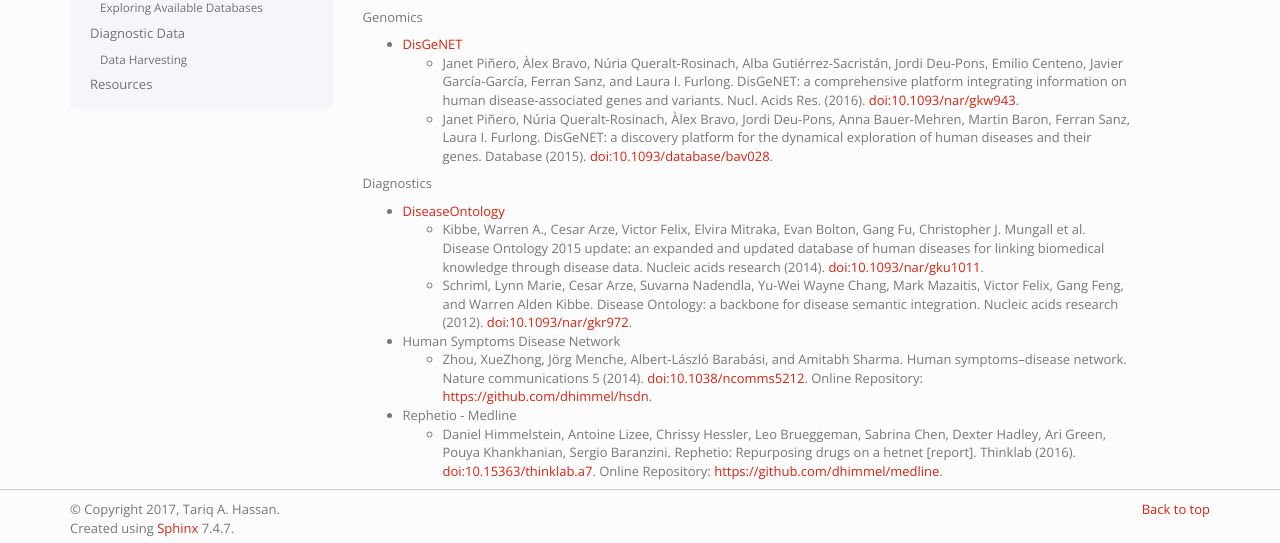
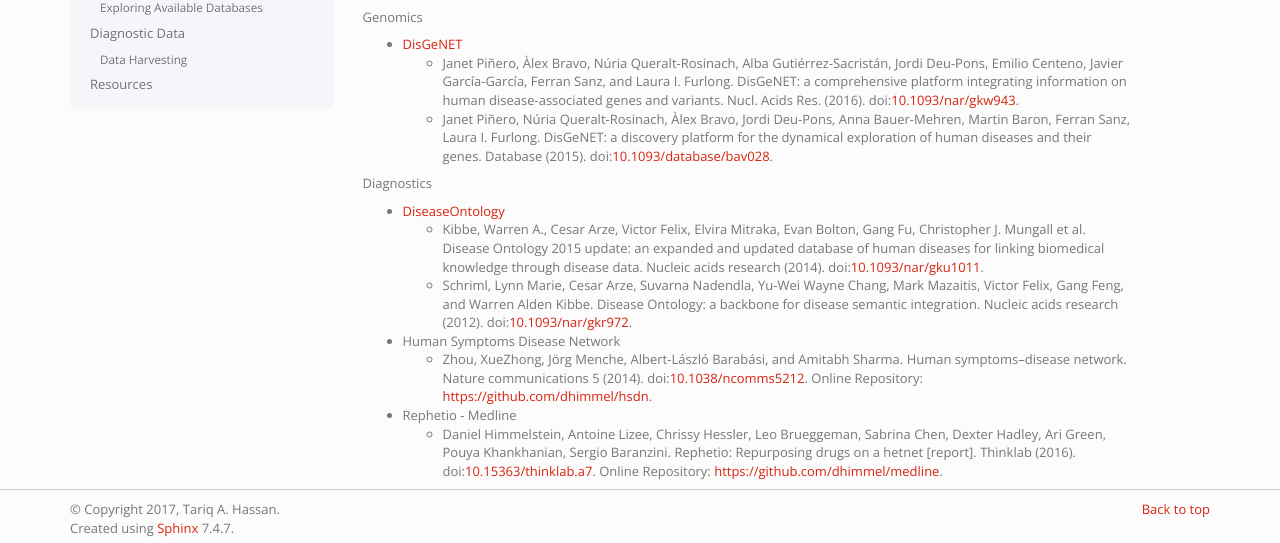
Before and after one commit to TariqAHassan/BioVida, a Sphinx documentation site: the page built from docs/GettingStarted.rst, in a window 1280 px wide and 900 px high, scrolled down 3377 px. Shown: the part 354-897 px from the top of the window. Built offline with Sphinx 7.4.7, drawn with Linux system fonts in a browser that asks for light colours.

Commit message:
Update Docs

```diff
--- a/docs/GettingStarted.rst
+++ b/docs/GettingStarted.rst
@@ -271,13 +271,13 @@
       García-García, Ferran Sanz, and Laura I. Furlong. DisGeNET: a
       comprehensive platform integrating information on human
       disease-associated genes and variants. Nucl. Acids Res. (2016).
-      `doi:10.1093/nar/gkw943 <https://doi.org/10.1093/nar/gkw943>`__.
+      doi:`10.1093/nar/gkw943 <https://doi.org/10.1093/nar/gkw943>`__.
 
    -  Janet Piñero, Núria Queralt-Rosinach, Àlex Bravo, Jordi Deu-Pons,
       Anna Bauer-Mehren, Martin Baron, Ferran Sanz, Laura I. Furlong.
       DisGeNET: a discovery platform for the dynamical exploration of
       human diseases and their genes. Database (2015).
-      `doi:10.1093/database/bav028 <https://doi.org/10.1093/database/bav028>`__.
+      doi:`10.1093/database/bav028 <https://doi.org/10.1093/database/bav028>`__.
 
 Diagnostics
 
@@ -286,21 +286,21 @@
   - Kibbe, Warren A., Cesar Arze, Victor Felix, Elvira Mitraka, Evan Bolton, Gang Fu, Christopher J. Mungall et al.
     Disease Ontology 2015 update: an expanded and updated database of human diseases for linking biomedical
     knowledge through disease data. Nucleic acids research (2014).
-    `doi:10.1093/nar/gku1011 <https://doi.org/10.1093/nar/gkw943>`__.
+    doi:`10.1093/nar/gku1011 <https://doi.org/10.1093/nar/gkw943>`__.
 
   - Schriml, Lynn Marie, Cesar Arze, Suvarna Nadendla, Yu-Wei Wayne Chang, Mark Mazaitis, Victor Felix, Gang Feng,
     and Warren Alden Kibbe. Disease Ontology: a backbone for disease semantic integration. Nucleic acids research (2012).
-    `doi:10.1093/nar/gkr972 <https://doi.org/10.1093/nar/gkr972>`__.
+    doi:`10.1093/nar/gkr972 <https://doi.org/10.1093/nar/gkr972>`__.
 
 - Human Symptoms Disease Network
 
   - Zhou, XueZhong, Jörg Menche, Albert-László Barabási, and Amitabh Sharma. Human symptoms–disease network.
-    Nature communications 5 (2014). `doi:10.1038/ncomms5212 <http://www.nature.com/articles/ncomms5212>`__.
+    Nature communications 5 (2014). doi:`10.1038/ncomms5212 <http://www.nature.com/articles/ncomms5212>`__.
     Online Repository: https://github.com/dhimmel/hsdn.
 
 - Rephetio - Medline
 
   - Daniel Himmelstein, Antoine Lizee, Chrissy Hessler, Leo Brueggeman, Sabrina Chen, Dexter Hadley, Ari Green,
     Pouya Khankhanian, Sergio Baranzini. Rephetio: Repurposing drugs on a hetnet [report].
-    Thinklab (2016). `doi:10.15363/thinklab.a7 <http://www.thinklab.com/p/rephetio/report>`__.
+    Thinklab (2016). doi:`10.15363/thinklab.a7 <http://www.thinklab.com/p/rephetio/report>`__.
     Online Repository: https://github.com/dhimmel/medline.
```
